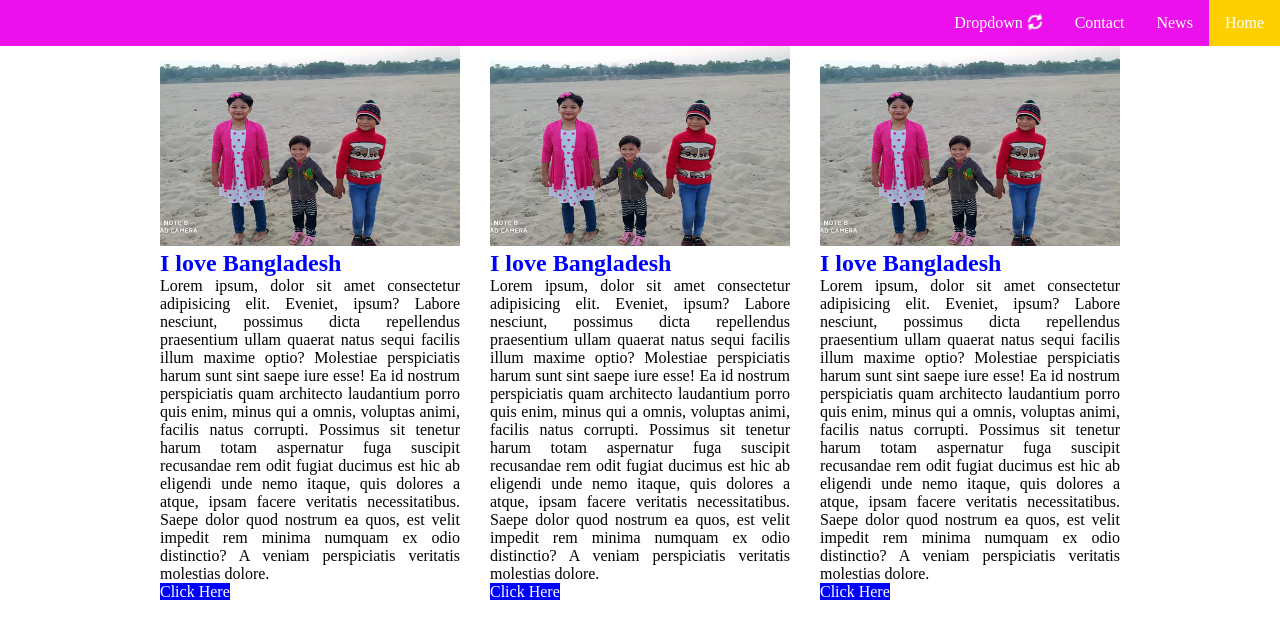
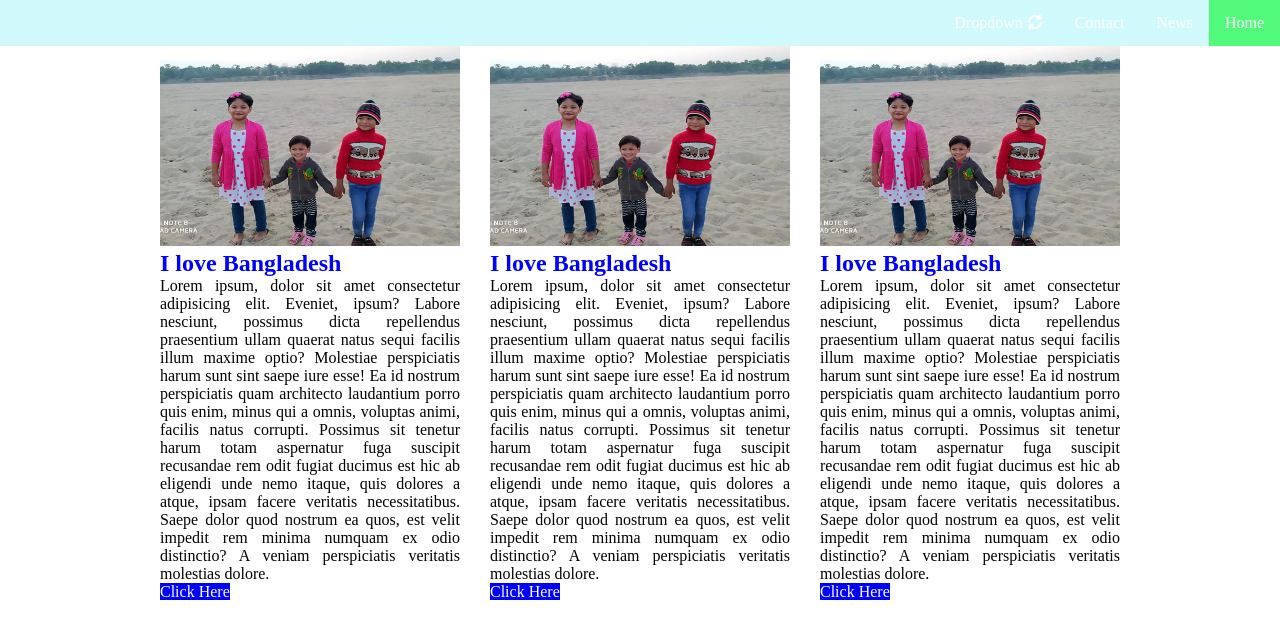
Before and after one commit to bindurmarak/bindurmarak.github.io, a plain HTML site: page index.html in a window 1280 px wide. In both pictures the pointer is over the link "Home". Drawn offline with Linux system fonts and the light colour scheme.

Commit message:
change css

```diff
--- a/css/style.css
+++ b/css/style.css
@@ -5,7 +5,7 @@
 
 .navbar{
     overflow: hidden;
-    background-color: rgb(236, 17, 236);
+    background-color: rgb(208, 249, 252);
 }
 .navbar a{
     float: right;
@@ -30,7 +30,7 @@
     margin: 0;
 }
 .navbar a:hover, .dropdown:hover .dropbtn {
-    background-color: rgb(255, 208, 0);
+    background-color: rgb(81, 250, 123);
 }
 .dropdown-content{
     display: none;
```
